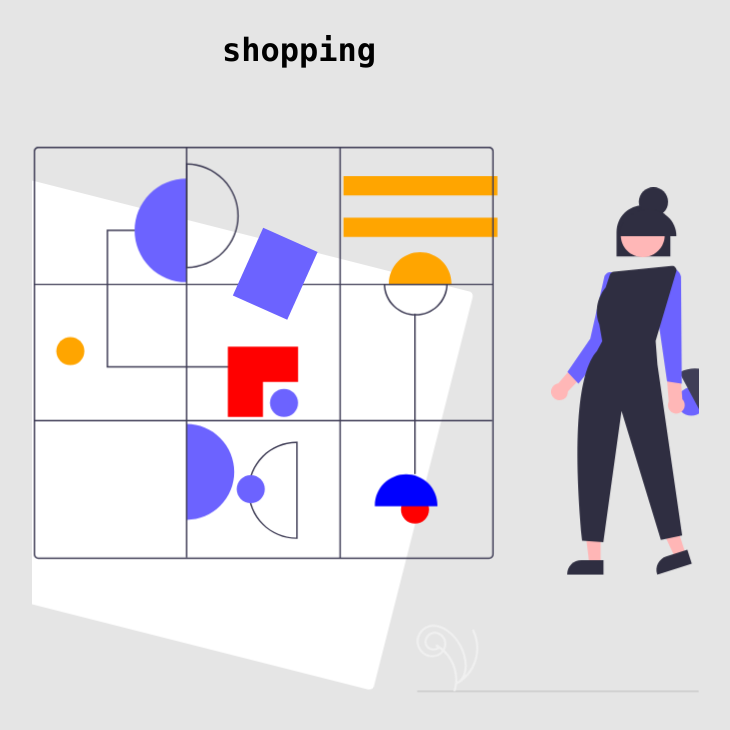
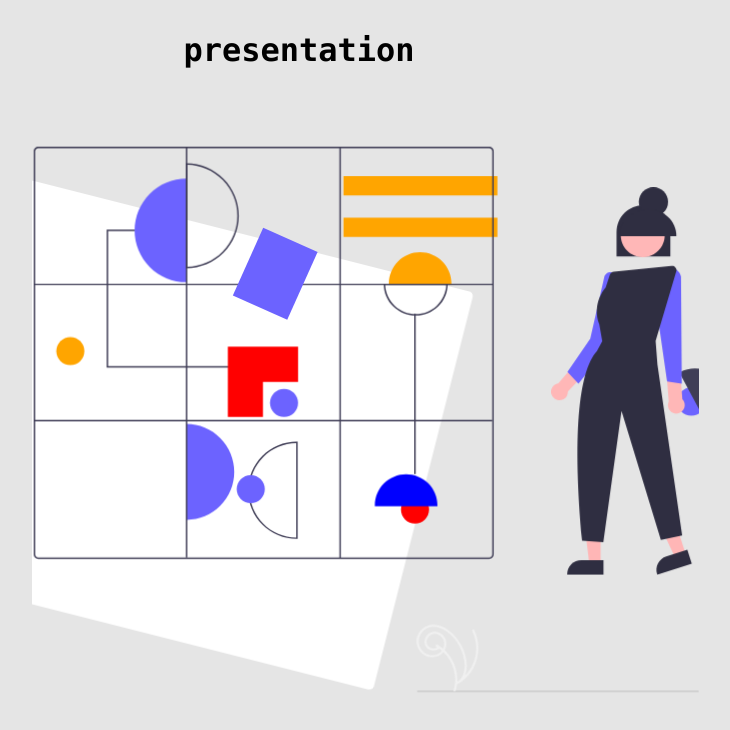
Before and after one commit to vinaykumarP16/svg-second, a plain HTML site: page index.html in a window 1280 px wide. Shown: the whole page, without its empty margins (341-1071 px from the left). Drawn offline with Linux system fonts and the light colour scheme.

Commit message:
Update index.html

```diff
--- a/index.html
+++ b/index.html
@@ -9,7 +9,7 @@
 
 </head>
 <body>
-	<h1>shopping</h1>
+	<h1>presentation</h1>
 	<svg width="1087" height="742" viewBox="0 0 1087 742" fill="none" xmlns="http://www.w3.org/2000/svg">
 		<rect width="1087" height="742" fill="#E5E5E5"/>
 		<g id="undraw_Abstract_re_l9xy 1" clip-path="url(#clip0)">
```
